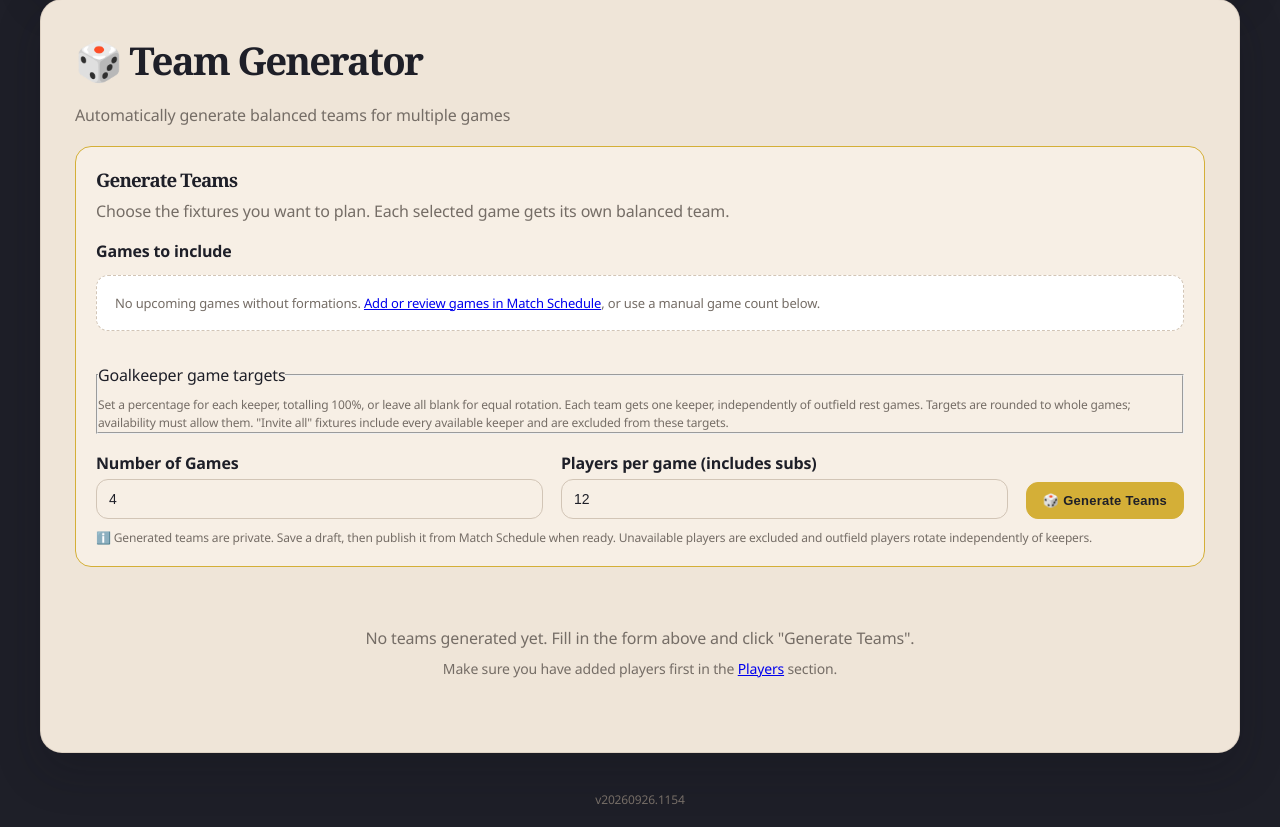
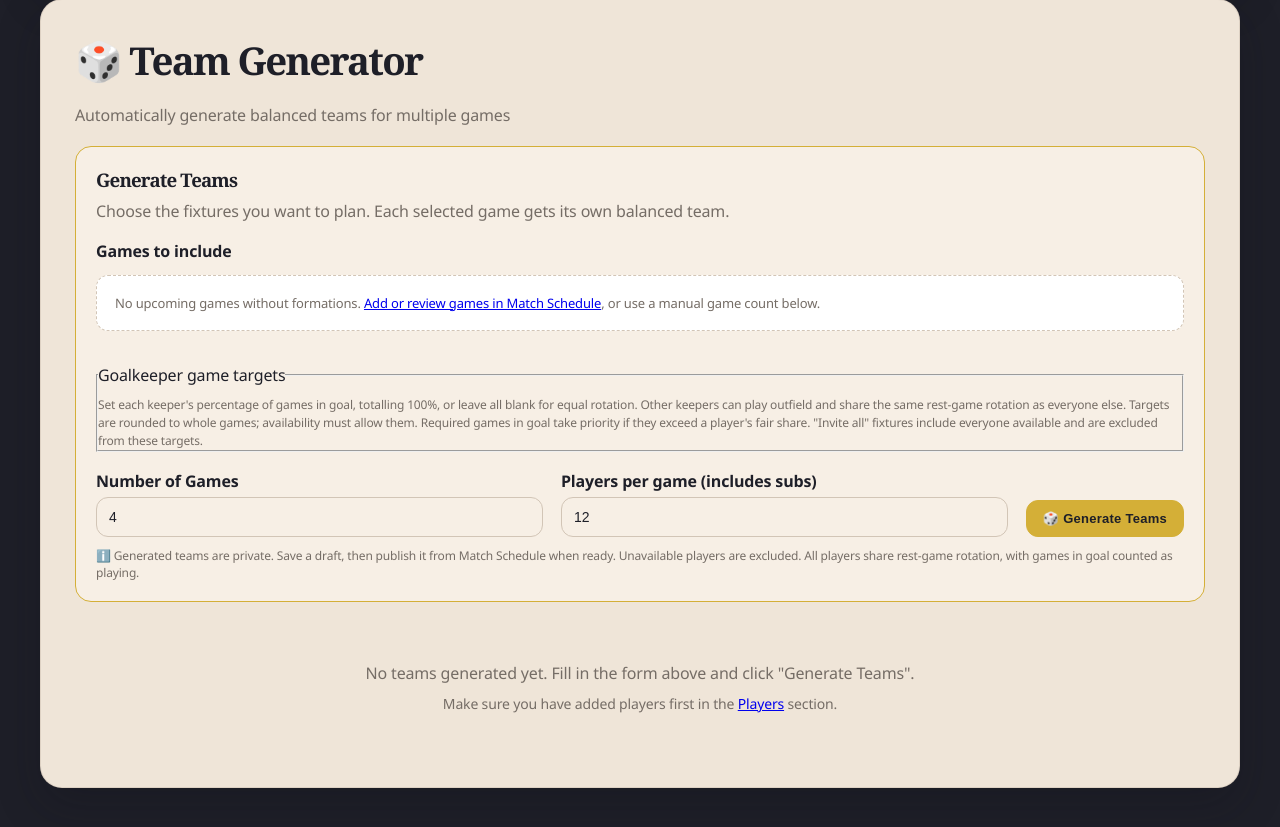
Before and after one commit to counterfitninja/frometowneagles, a Flask app: page /team-generator in a window 1280 px wide. Shown: the part 159-986 px from the top of the page. Run offline with Flask 3, Linux system fonts and the light colour scheme; the visitor is signed in with stand-in values (Sample User, id 1); data comes from the database, SQL or seed files in the repository; data that the repository does not hold is empty.

Commit message:
Include unassigned goalkeepers in shared outfield rotation
Co-authored-by: Copilot App <223556219+Copilot@users.noreply.github.com>

```diff
--- a/app.py
+++ b/app.py
@@ -1607,20 +1607,14 @@ def generate_teams():
             )
 
         eligible_gks = [p for p in eligible_players if p['position'] == 'GK']
-        eligible_outfield = [p for p in eligible_players if p['position'] != 'GK']
         if not eligible_gks:
             return render_generator_error(f'{game_label} has no available goalkeeper.')
-        if not invite_all_players and len(eligible_outfield) + 1 < game_team_size:
-            return render_generator_error(
-                f'{game_label} does not have enough available outfield players to fill a team of {team_size}.'
-            )
 
         game_plans.append({
             'match': game_match,
             'unavailable_ids': unavailable_ids,
             'eligible_players': eligible_players,
             'eligible_gks': eligible_gks,
-            'eligible_outfield': eligible_outfield,
             'invite_all_players': invite_all_players,
             'team_size': game_team_size,
         })
@@ -1672,11 +1666,10 @@ def generate_teams():
     eligible_game_counts = defaultdict(int)
     total_team_slots = 0
     for plan in game_plans:
-        total_team_slots += plan['team_size'] - (len(plan['eligible_gks']) if plan['invite_all_players'] else 1)
-        for player in plan['eligible_outfield']:
+        total_team_slots += plan['team_size']
+        for player in plan['eligible_players']:
             eligible_game_counts[player['id']] += 1
-    outfield_count = len(players) - len(goalkeepers)
-    average_games = total_team_slots / outfield_count if outfield_count else 0
+    average_games = total_team_slots / len(players) if players else 0
 
     def fairness_key(player, player_game_count):
         eligible_games = eligible_game_counts[player['id']]
@@ -1686,31 +1679,67 @@ def generate_teams():
 
     teams = []
     player_game_count = defaultdict(int)
+    keeper_game_count = defaultdict(int)
+    # Reserve all mandatory selections before rotating the remaining places.
+    # Otherwise a keeper can gain extra games before their later in-goal assignments.
+    for game_index, plan in enumerate(game_plans):
+        if plan['invite_all_players']:
+            for player in plan['eligible_players']:
+                player_game_count[player['id']] += 1
+        else:
+            keeper = assigned_keepers[game_index]
+            player_game_count[keeper['id']] += 1
+
+    outfield_teams = {index: [] for index in normal_games}
+
+    def assign_outfield(player, visited):
+        for index in normal_games:
+            plan = game_plans[index]
+            roster = outfield_teams[index]
+            if (index in visited or player not in plan['eligible_players'] or
+                    player['id'] == assigned_keepers[index]['id'] or player in roster):
+                continue
+            visited.add(index)
+            if len(roster) < plan['team_size'] - 1:
+                roster.append(player)
+                return True
+            for previous in roster[:]:
+                if assign_outfield(previous, visited):
+                    roster.remove(previous)
+                    roster.append(player)
+                    return True
+        return False
+
+    # Fill globally rather than fixture by fixture so later mandatory keeper
+    # assignments cannot leave a keeper with more rest games than their peers.
+    optional_slots = sum(game_plans[index]['team_size'] - 1 for index in normal_games)
+    for _ in range(optional_slots):
+        for player in sorted(players, key=lambda p: fairness_key(p, player_game_count)):
+            if assign_outfield(player, set()):
+                player_game_count[player['id']] += 1
+                break
+        else:
+            return render_generator_error('Unable to fill every team with the current availability. Review availability and try again.')
 
     for game_index, plan in enumerate(game_plans):
         eligible_players = plan['eligible_players']
         if plan['invite_all_players']:
             full_team = eligible_players[:]
+            gk_in_starters = random.choice(plan['eligible_gks'])
         else:
-            team_gks = [assigned_keepers[game_index]]
-            remaining_spots = plan['team_size'] - len(team_gks)
-            team_outfield = sorted(
-                plan['eligible_outfield'],
-                key=lambda player: fairness_key(player, player_game_count)
-            )[:remaining_spots]
-            full_team = team_gks + team_outfield
+            gk_in_starters = assigned_keepers[game_index]
+            full_team = [gk_in_starters] + outfield_teams[game_index]
 
         random.shuffle(full_team)
 
-        # Ensure at least one goalkeeper is in the starting nine.
-        gk_in_starters = next(player for player in full_team if player['position'] == 'GK')
+        keeper_game_count[gk_in_starters['id']] += 1
         starters = [gk_in_starters]
-        remaining = [player for player in full_team if player['id'] != gk_in_starters['id']]
+        remaining = [
+            dict(player, position='Outfield') if player['position'] == 'GK' else dict(player)
+            for player in full_team if player['id'] != gk_in_starters['id']
+        ]
         starters.extend(remaining[:8])
         subs = remaining[8:]
-
-        for player in full_team:
-            player_game_count[player['id']] += 1
 
         team_player_ids = {player['id'] for player in full_team}
         unavailable_ids = plan['unavailable_ids']
@@ -1740,7 +1769,7 @@ def generate_teams():
     # Count missed games only where a player was available to attend.
     max_games_missed = max(
         (eligible_game_counts[player['id']] - player_game_count[player['id']]
-         for player in players if player['position'] != 'GK'),
+         for player in players),
         default=0
     )
     unavailable_count = sum(len(plan['unavailable_ids']) for plan in game_plans)
@@ -1755,7 +1784,9 @@ def generate_teams():
     }
     stats['goalkeepers'] = [
         {'name': keeper['name'], 'target': round(weights[keeper['id']], 2),
-         'games': player_game_count[keeper['id']], 'total': num_games}
+         'games': player_game_count[keeper['id']], 'in_goal': keeper_game_count[keeper['id']],
+         'resting': eligible_game_counts[keeper['id']] - player_game_count[keeper['id']],
+         'total': num_games}
         for keeper in goalkeepers
     ]
 
--- a/templates/team_generator.html
+++ b/templates/team_generator.html
@@ -619,10 +619,10 @@
             <input type="hidden" id="num_games" name="num_games" value="{{ num_games|default(4) }}">
             <fieldset class="game-selection-group">
                 <legend>Goalkeeper game targets</legend>
-                <p class="selection-help">Set a percentage for each keeper, totalling 100%, or leave all blank for equal rotation. Each team gets one keeper, independently of outfield rest games. Targets are rounded to whole games; availability must allow them. "Invite all" fixtures include every available keeper and are excluded from these targets.</p>
+                <p class="selection-help">Set each keeper's percentage of games in goal, totalling 100%, or leave all blank for equal rotation. Other keepers can play outfield and share the same rest-game rotation as everyone else. Targets are rounded to whole games; availability must allow them. Required games in goal take priority if they exceed a player's fair share. "Invite all" fixtures include everyone available and are excluded from these targets.</p>
                 {% for player in players if player.position == 'GK' %}
                 <div class="form-group">
-                    <label for="goalkeeper-percentage-{{ player.id }}">{{ player.name }} - percentage of games</label>
+                    <label for="goalkeeper-percentage-{{ player.id }}">{{ player.name }} - percentage of games in goal</label>
                     <input type="number" id="goalkeeper-percentage-{{ player.id }}"
                            name="goalkeeper_percentage_{{ player.id }}" min="0" max="100" step="1"
                            placeholder="Equal rotation"
@@ -662,7 +662,7 @@
             </div>
         </form>
         <p style="font-size: 12px; color: #756d66; margin-top: 10px;">
-            ℹ️ Generated teams are private. Save a draft, then publish it from Match Schedule when ready. Unavailable players are excluded and outfield players rotate independently of keepers.
+            ℹ️ Generated teams are private. Save a draft, then publish it from Match Schedule when ready. Unavailable players are excluded. All players share rest-game rotation, with games in goal counted as playing.
         </p>
     </div>
 
@@ -683,7 +683,7 @@
                 <div class="stat-value">{{ stats.team_size }}</div>
             </div>
             <div class="stat-item">
-                <div class="stat-label">Max Outfield Eligible Games Missed</div>
+                <div class="stat-label">Max Eligible Games Missed</div>
                 <div class="stat-value">{{ stats.max_games_missed }}</div>
             </div>
             {% if stats.unavailable_count %}
@@ -700,7 +700,7 @@
             {% endif %}
         </div>
         {% for keeper in stats.goalkeepers %}
-        <p>{{ keeper.name }}: {{ keeper.target }}% target; selected for {{ keeper.games }} of {{ keeper.total }} games (including invite-all fixtures).</p>
+        <p>{{ keeper.name }}: {{ keeper.target }}% in-goal target; {{ keeper.in_goal }} in goal, {{ keeper.games - keeper.in_goal }} outfield, {{ keeper.resting }} resting ({{ keeper.games }} of {{ keeper.total }} games selected, including invite-all fixtures).</p>
         {% endfor %}
     </div>
 
```
Also changed, not shown: tests/test_team_generation.py (+74 -4 lines), README.md.
